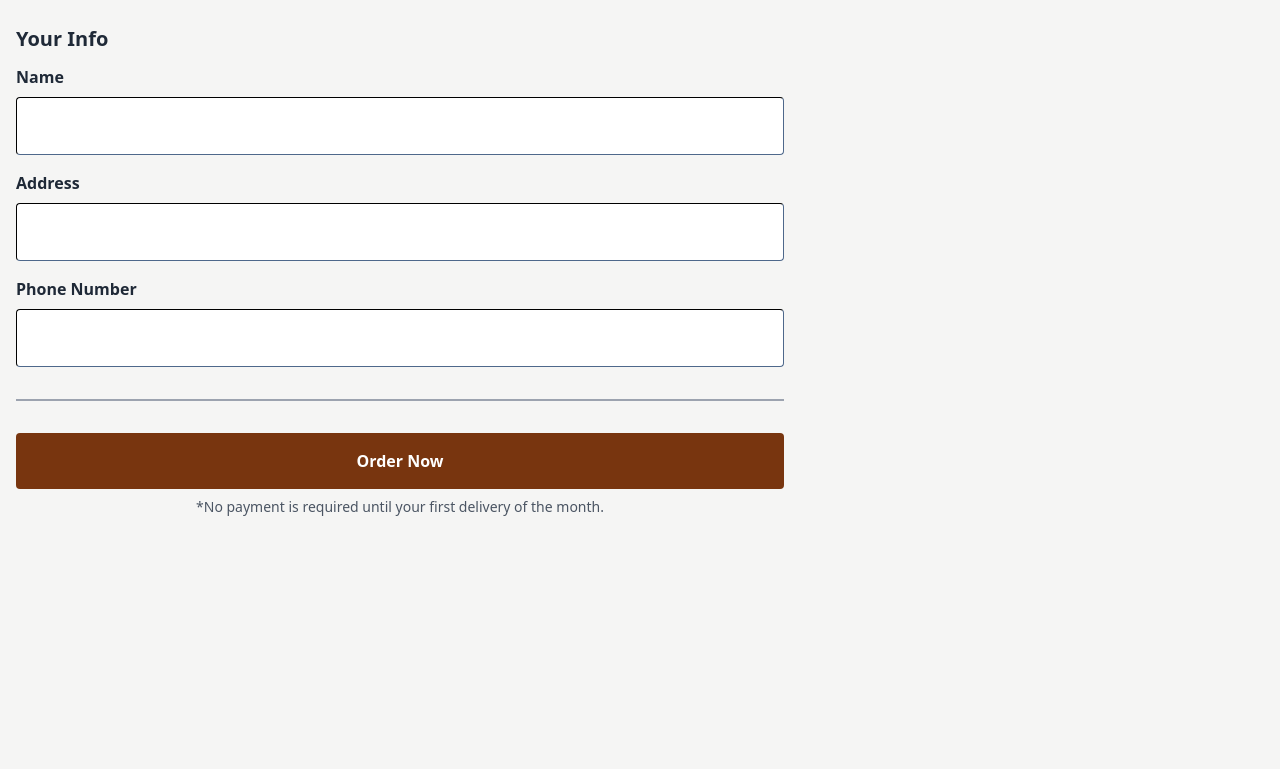
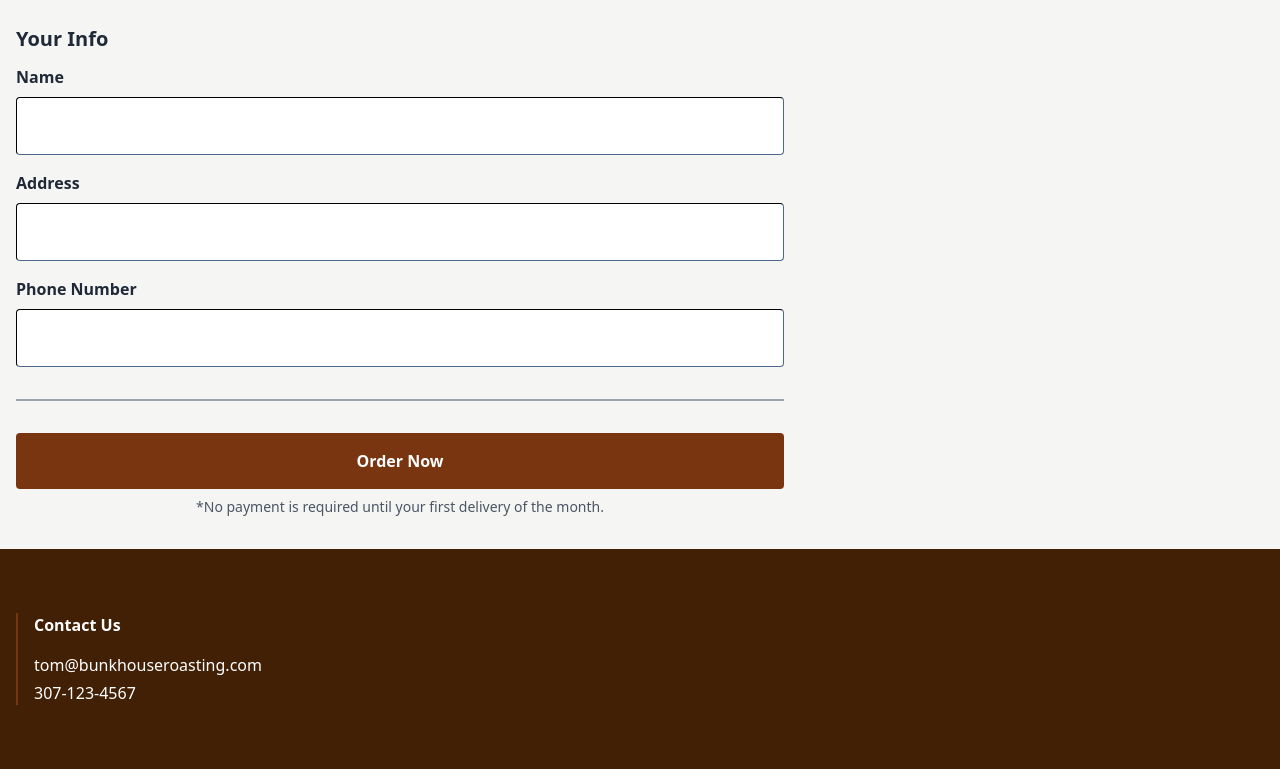
Before and after one commit to hwyatt/bunkhouseroasting.com, a plain HTML site: page coffee.html in a window 1280 px wide. Shown: the part 513-1282 px from the top of the page. Before the commit the page ends 1062 px from the top, so only its background shows below. Drawn offline with nearby package versions, Linux system fonts and the light colour scheme.

Commit message:
footer on order page

```diff
--- a/coffee.html
+++ b/coffee.html
@@ -195,6 +195,16 @@
                 <span class="text-sm text-gray-600 self-center">*No payment is required until your first delivery of the month.</span>
             </div>
         </div>
+        <footer class="bg-yellow-950 py-16">
+            <div
+                class="site-container mx-auto px-4 text-white flex items-center">
+                <div
+                    class="flex flex-col gap-1 px-4 border-l-2 border-yellow-900 font-light">
+                    <span class="font-semibold mb-3">Contact Us</span>
+                    <span>tom@bunkhouseroasting.com</span>
+                    <span>307-123-4567</span>
+                </div>
+            </div>
         </footer>
         <script src="index.js"></script>
     </body>
```
